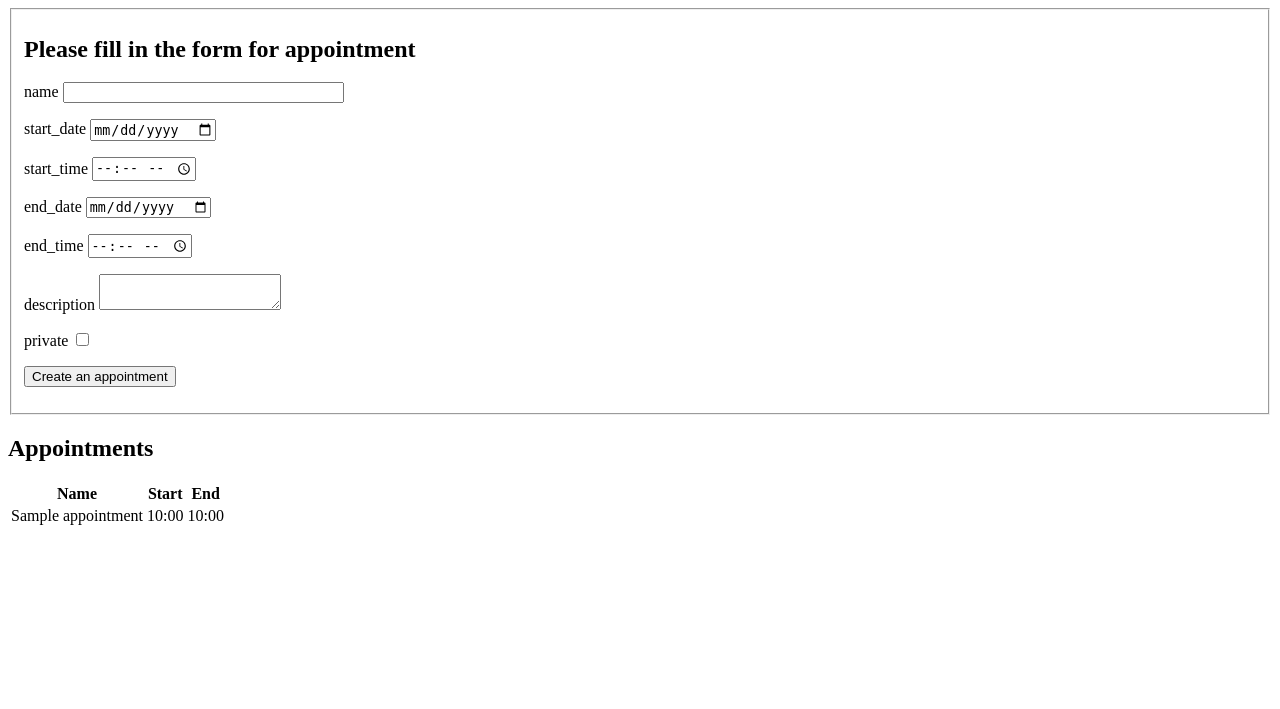
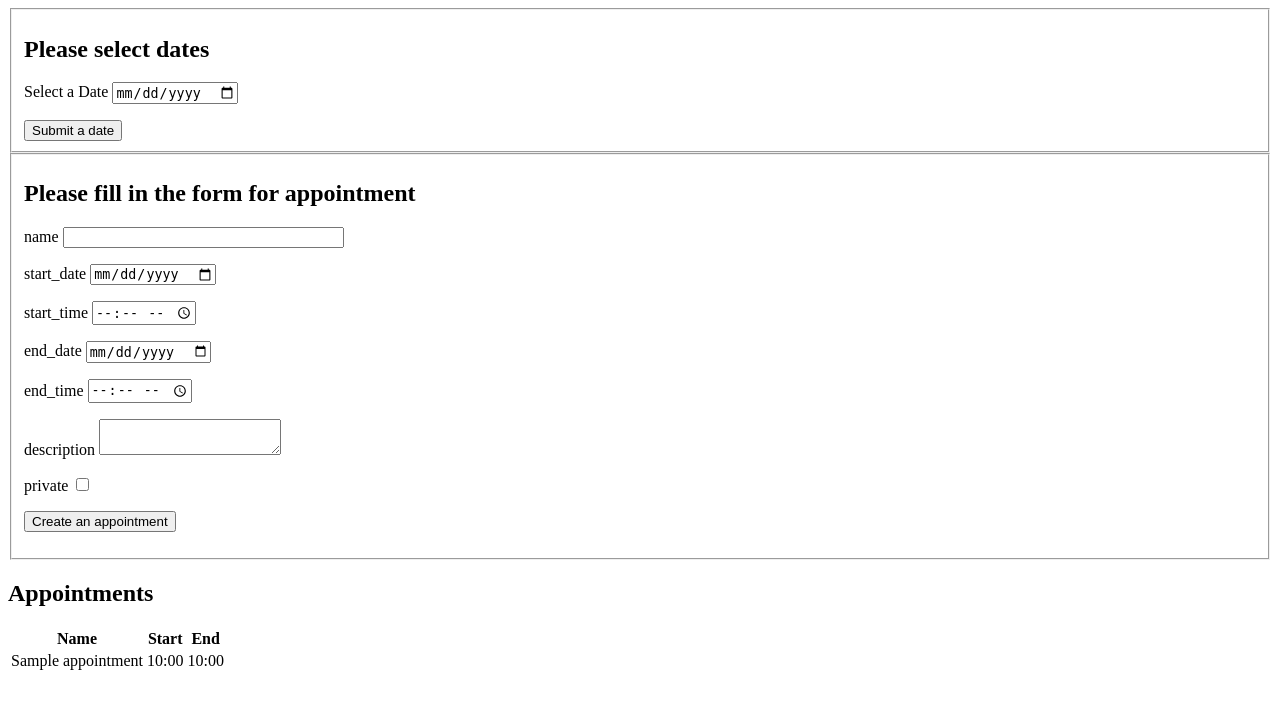
Before and after one commit to huss2012/App-Academy-Calender-this-python-project, a Flask app: page /1/1/1 in a window 1280 px wide. Shown: the top 709 px of the page. Run offline with Flask 3, Linux system fonts and the light colour scheme; a database or web service that is not in the repository returns one stand-in record (values such as "Sample title"); some libraries are stand-ins or nearby versions.

Commit message:
Adding a new feature presenting appointments based on the selected dates.

```diff
--- a/app/forms.py
+++ b/app/forms.py
@@ -26,3 +26,7 @@ class AppointmentForm(FlaskForm):
         if startDate != endDate:
             msg = "The start date and end date must be in the same day."
             raise ValidationError(msg)
+
+class SelectedDates(FlaskForm):
+    selected_date = DateField("Select a Date")
+    submit = SubmitField("Submit a date")
--- a/app/routes.py
+++ b/app/routes.py
@@ -1,25 +1,31 @@
 import os
 import psycopg2
-from flask import Blueprint, render_template, redirect, url_for
+from flask import Blueprint, render_template, redirect, url_for, request
 from datetime import datetime, timedelta
-from app.forms import AppointmentForm
+from app.forms import AppointmentForm, SelectedDates
 
-bp = Blueprint('main',__name__, url_prefix='/')
+bp = Blueprint('main', __name__, url_prefix='/')
 
-
-CONNECTION_PARAMTERS = {
+CONNECTION_PARAMETERS = {
     'user': os.environ.get("DB_USER"),
-    'password': os.environ.get('DB_PASS'),
-    'dbname': os.environ.get('DB_NAME'),
-    'host': os.environ.get('DB_HOST')
+    'password': os.environ.get("DB_PASS"),
+    'dbname': os.environ.get("DB_NAME"),
+    'host': os.environ.get("DB_HOST")
 }
 
 @bp.route('/<int:year>/<int:month>/<int:day>', methods=["GET", "POST"])
 def daily(year, month, day):
+    # Initialize forms
+    selectingDateForm = SelectedDates()
     form = AppointmentForm()
 
-    if form.validate_on_submit():
-        print("Form validation successfully")
+    # Determine which form is submitted
+    if selectingDateForm.submit.data and selectingDateForm.validate_on_submit():
+        selected_date = selectingDateForm.selected_date.data
+        return redirect(url_for('.daily', year=selected_date.year, month=selected_date.month, day=selected_date.day))
+
+    if form.submit.data and form.validate_on_submit():
+        print("Form validation successful")
         params = {
             'name': form.name.data,
             'start_datetime': datetime.combine(form.start_date.data, form.start_time.data),
@@ -28,44 +34,45 @@ def daily(year, month, day):
             'private': form.private.data
         }
         print(params)
-        with psycopg2.connect(**CONNECTION_PARAMTERS) as conn:
+        # Insert data into the database
+        with psycopg2.connect(**CONNECTION_PARAMETERS) as conn:
             with conn.cursor() as curs:
                 curs.execute("""
-                             INSERT INTO appointments
-                             (name, start_datetime, end_datetime, description, private)
-                             VALUES
-                             (%(name)s, %(start_datetime)s, %(end_datetime)s, %(description)s, %(private)s)
-                             """,
-                            params)
+                    INSERT INTO appointments
+                    (name, start_datetime, end_datetime, description, private)
+                    VALUES
+                    (%(name)s, %(start_datetime)s, %(end_datetime)s, %(description)s, %(private)s)
+                """, params)
             conn.commit()
-        return redirect('/')
+        # Redirect to the same date page after submission
+        return redirect(url_for('.daily', year=year, month=month, day=day))
 
-    day = datetime(year=year, month=month, day=day)
-    next_day = day + timedelta(days=1)
+    # Compute day range for the appointments
+    day_start = datetime(year=year, month=month, day=day)
+    next_day = day_start + timedelta(days=1)
 
-    with psycopg2.connect(**CONNECTION_PARAMTERS) as conn:
+    # Fetch appointments from the database
+    with psycopg2.connect(**CONNECTION_PARAMETERS) as conn:
         with conn.cursor() as curs:
             curs.execute("""
-                         SELECT
-                            id, name, start_datetime, end_datetime
-                         FROM
-                            appointments
-                         WHERE
-                            start_datetime
-                        BETWEEN
-                            %(day)s AND %(next_day)s
-                         ORDER BY
-                            start_datetime;
-                         """, {
-                             "day": day,
-                             "next_day": next_day
-                         })
+                SELECT
+                    id, name, start_datetime, end_datetime
+                FROM
+                    appointments
+                WHERE
+                    start_datetime BETWEEN %(day_start)s AND %(next_day)s
+                ORDER BY
+                    start_datetime
+            """, {
+                "day_start": day_start,
+                "next_day": next_day
+            })
             rows = curs.fetchall()
-            return render_template('main.html', rows=rows, form=form)
 
+    # Render the template with both forms
+    return render_template('main.html', rows=rows, form=form, selectingDateForm=selectingDateForm)
 
 @bp.route("/")
 def main():
-    currentDate = datetime.now()
-
-    return redirect(url_for('.daily', year=currentDate.year, month=currentDate.month, day=currentDate.day))
+    current_date = datetime.now()
+    return redirect(url_for('.daily', year=current_date.year, month=current_date.month, day=current_date.day))
--- a/app/templates/main.html
+++ b/app/templates/main.html
@@ -8,6 +8,23 @@
 </head>
 
 <body>
+    <div>
+        <fieldset>
+            <h2>Please select dates</h2>
+            <form action="" method="post">
+                {{selectingDateForm.csrf_token}}
+                <div>
+                    <p>
+                        {{ selectingDateForm.selected_date.label}}
+                        {{selectingDateForm.selected_date()}}
+                    </p>
+                </div>
+                <di>
+                    {{selectingDateForm.submit()}}
+                </di>
+            </form>
+        </fieldset>
+    </div>
 
     <fieldset>
         <h2>Please fill in the form for appointment</h2>
@@ -68,6 +85,13 @@
             </tr>
         </thead>
         <tbody>
+            {% if rows|length == 0 %}
+            <tr>
+                <td>
+                    <h2>No Appointments for today</h2>
+                </td>
+            </tr>
+            {% else %}
             {% for row in rows%}
             <tr>
                 <td>{{row[1]}}</td>
@@ -75,6 +99,7 @@
                 <td>{{row[3].strftime("%H:%M")}}</td>
             </tr>
             {% endfor %}
+            {% endif %}
         </tbody>
     </table>
 </body>
```
